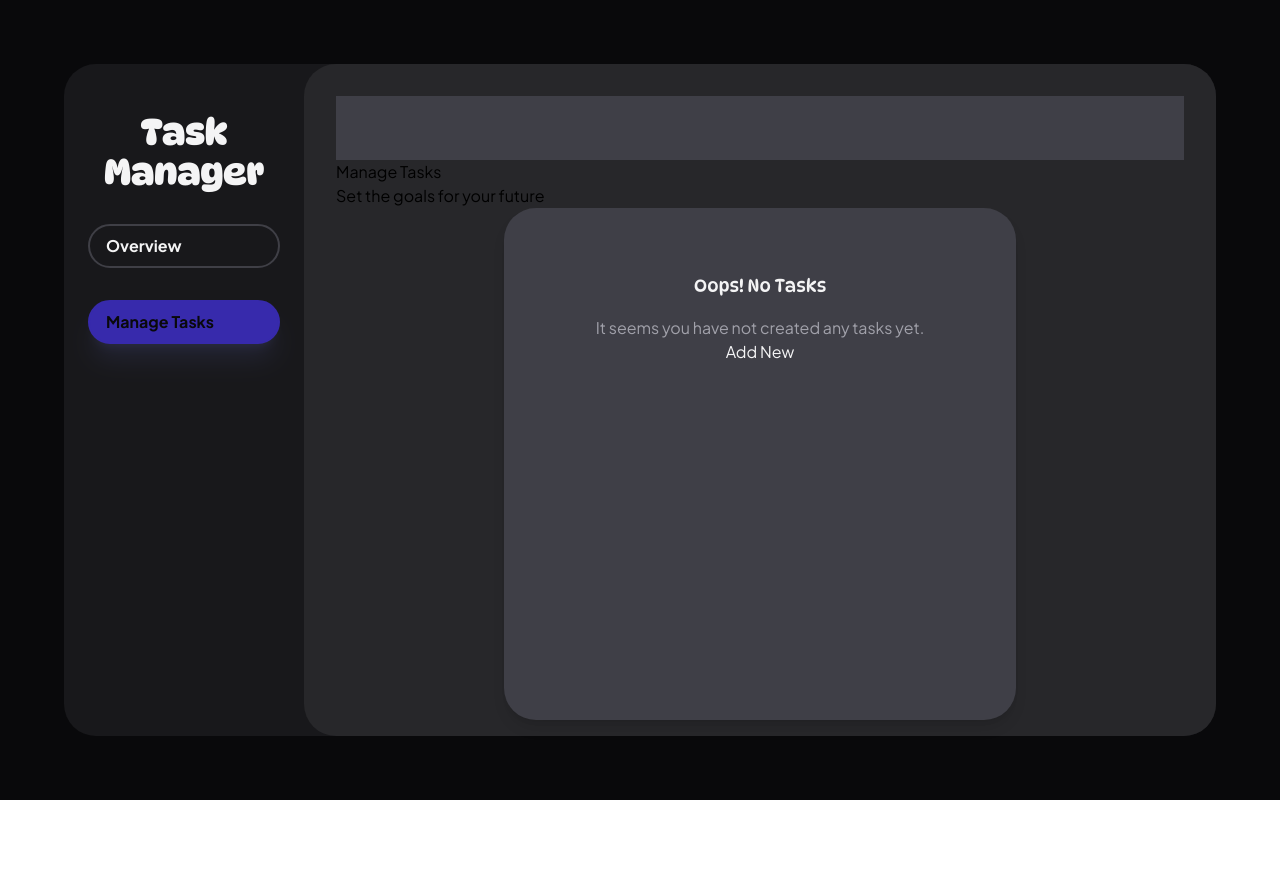
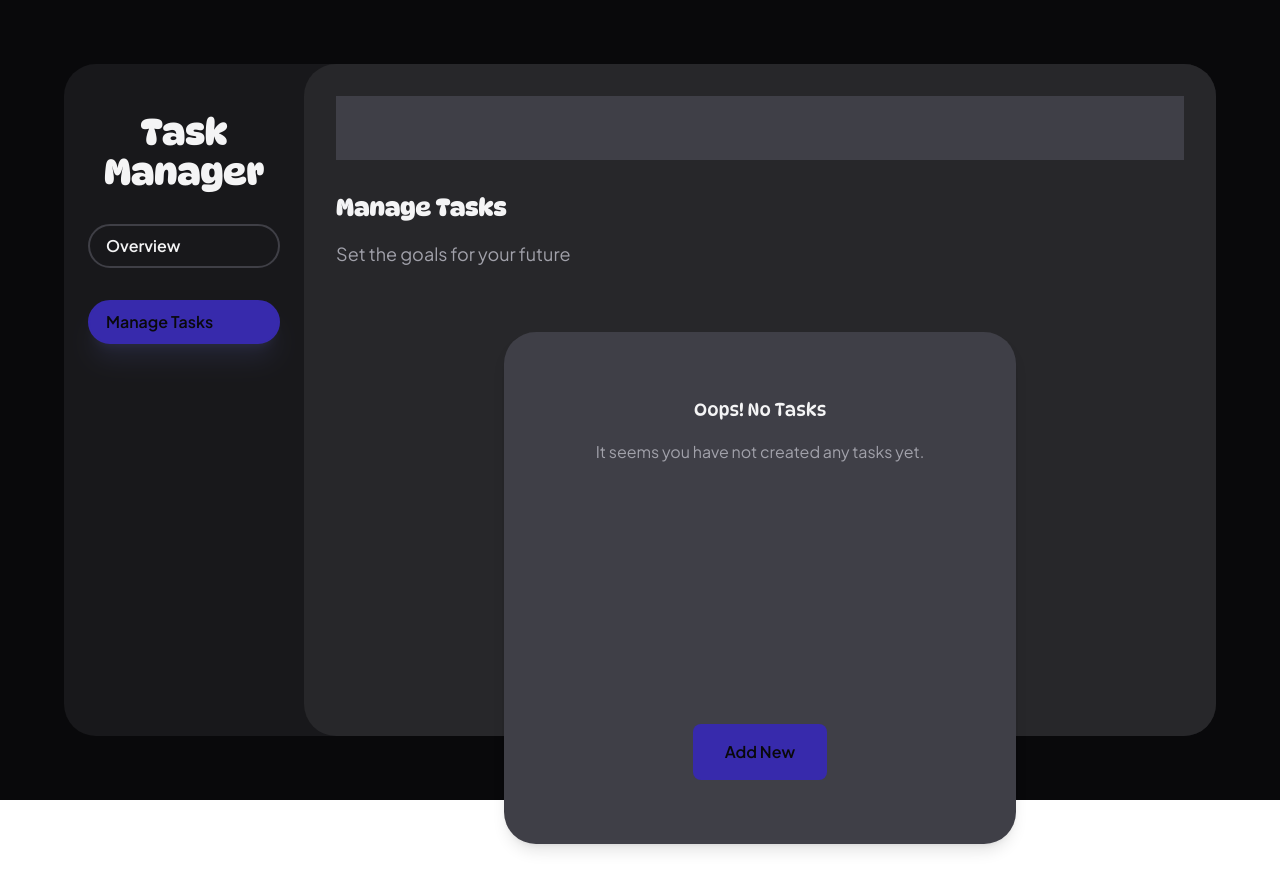
Before and after one commit to itsdingos/task-manager, a React (Vite) app: page /AllTasks in a window 1280 px wide. Before the commit the page ends 800 px from the top, so only its background shows below. Built offline with nearby package versions, Linux system fonts and the light colour scheme.

Commit message:
feat: enhance UI components with improved styling and typography

```diff
--- a/src/assets/components/sidebar/SidebarNavButton.jsx
+++ b/src/assets/components/sidebar/SidebarNavButton.jsx
@@ -10,7 +10,7 @@ function SidebarNavButton({ path, name }) {
           pl-4 p-2
           my-8
           border-2 rounded-full
-          font-bold
+          font-semibold
           transition-all duration-200 ease-in
 
           shadow-xl
--- a/src/assets/pages/alltasks/AllTasks.jsx
+++ b/src/assets/pages/alltasks/AllTasks.jsx
@@ -9,8 +9,8 @@ function AllTasks() {
       <div className="bg-surface-accent w-full h-16">
       </div>
 
-      <h1>Manage Tasks</h1>
-      <p>Set the goals for your future</p>
+      <h1 className="font-title font-bold text-text text-2xl mt-8 mb-4">Manage Tasks</h1>
+      <h2 className="text-text-secondary text-lg mb-16">Set the goals for your future</h2>
       <div className="flex justify-center items-center">
         {
           tasks.length == 0
--- a/src/assets/pages/alltasks/EmptyTasksNotice.jsx
+++ b/src/assets/pages/alltasks/EmptyTasksNotice.jsx
@@ -3,7 +3,13 @@ function EmptyTasksNotice() {
     <div className="bg-surface-accent w-lg h-128 p-16 text-text flex flex-col items-center rounded-4xl shadow-lg">
       <h2 className="font-title text-lg mb-4">Oops! No Tasks</h2>
       <p className="font-normal text-text-secondary">It seems you have not created any tasks yet.</p>
-      <button>Add New</button>
+      <button className="
+      font-semibold px-8 py-4 mt-auto rounded-lg
+      bg-highlight-background text-highlight-text
+      hover:bg-highlight-glow
+      transition-colors duration-200
+      cursor-pointer
+      ">Add New</button>
     </div>
   )
 }
--- a/src/index.css
+++ b/src/index.css
@@ -38,3 +38,7 @@
   --color-warning: #fbbf24;
   --color-danger: #f87171;
 }
+
+body {
+  @apply --font-default;
+}
```
